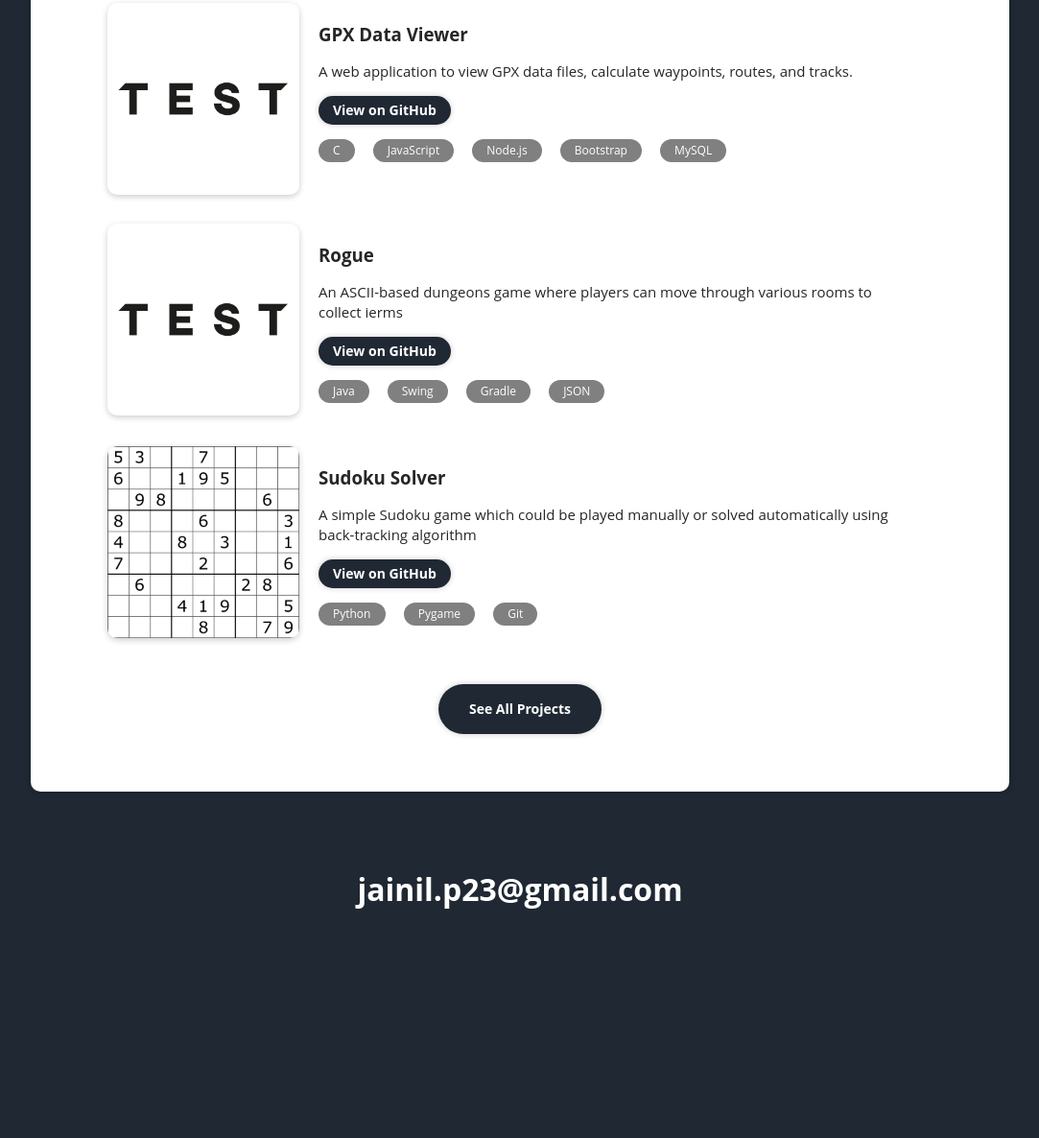
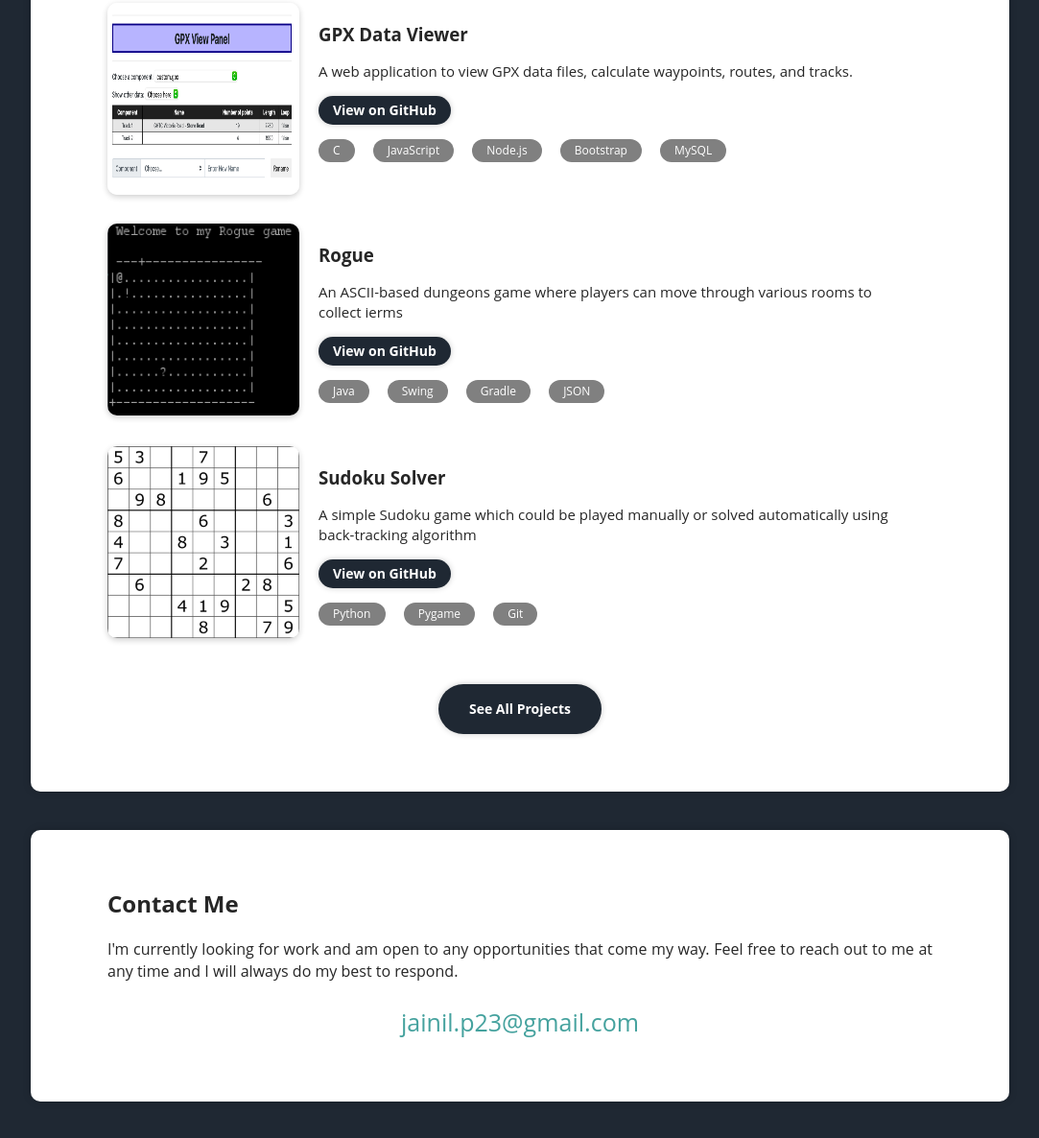
Before and after one commit to jainilp25/jainilp25.github.io, a plain HTML site: page index.html in a window 1280 px wide. Shown: the part 1779-2965 px from the top of the page at 96% size, without its empty margins (98-1181 px from the left). Before the commit the page ends 2869 px from the top, so only its background shows below. Drawn offline with nearby package versions, Linux system fonts and the light colour scheme; a web font is replaced by a local one.

Commit message:
Added project details and contact me section

```diff
--- a/assets/css/style.css
+++ b/assets/css/style.css
@@ -199,6 +199,10 @@ a:hover {
 }
 
 .main-section .projects {
+  margin-bottom: 40px;
+}
+
+.main-section .last {
   margin-bottom: 0px;
 }
 
@@ -262,6 +266,7 @@ a:hover {
 
 .projects img {
   height: 200px;
+  width: 200px;
   float: left;
   border-radius: 10px;
   box-shadow: 0 2px 6px 0px rgba(0, 0, 0, 0.2);
@@ -344,3 +349,8 @@ ul.tag-list li:not(:last-of-type) {
 .email-header:hover {
   transform: translate(0, -5px);
 }
+
+.email-link {
+  font-size: 25px;
+  text-align: center;
+}
--- a/index.html
+++ b/index.html
@@ -27,6 +27,7 @@
       </div>
     </div>
   </header>
+
   <section class="main-section">
     <div class="wrap-text about section">
       <h2 class="section-title">About Me</h2>
@@ -39,6 +40,7 @@
         <a class="link" href="mailto:jainil.p23@gmail.com">jainil.p23@gmail.com</a>.
       </p>
     </div>
+
     <div class="wrap-text skills section">
       <h2 class="section-title">My Skill Set</h2>
       <div class="container">
@@ -62,12 +64,13 @@
         fermentum dui faucibus.
       </p>
     </div>
+
     <div class="wrap-text projects section">
       <h2 class="section-title">Projects</h2>
       <ul class="project-list" style="list-style-type: none; padding: 0;">
         <li class="project">
           <div class="list-item">
-            <img src="assets/images/test.png" alt="Test">
+            <img src="assets/images/gpx.png" alt="Test">
             <div class="list-desc">
               <h3>GPX Data Viewer</h3>
               <p>A web application to view GPX data files, calculate waypoints, routes, and tracks.
@@ -87,7 +90,7 @@
         </li>
         <li class="project">
           <div class="list-item">
-            <img src="assets/images/test.png" alt="Test">
+            <img src="assets/images/rogue.png" alt="Rogue">
             <div class="list-desc">
               <h3>Rogue</h3>
               <p>An ASCII-based dungeons game where players can move through various rooms to collect ierms</p>
@@ -105,7 +108,7 @@
         </li>
         <li class="project">
           <div class="list-item">
-            <img src="assets/images/sudoku.png" alt="Test">
+            <img src="assets/images/sudoku.png" alt="Sudoku">
             <div class="list-desc">
               <h3>Sudoku Solver</h3>
               <p>A simple Sudoku game which could be played manually or solved automatically using
@@ -128,17 +131,18 @@
         <a href="https://github.com/jainilp25" target="_blank" class="button" type="button">See All Projects</a>
       </div>
     </div>
+
+    <div class="wrap-text about section last">
+      <h2 class="section-title">Contact Me</h2>
+      <p>
+        I'm currently looking for work and am open to any opportunities that come my way.
+        Feel free to reach out to me at any time and I will always do my best to respond.
+      </p>
+      <p class="email-link">
+        <a class="link" href="mailto:jainil.p23@gmail.com">jainil.p23@gmail.com</a>
+      </p>
+    </div>
   </section>
-  <!-- <svg class="bg-svg svg" preserveAspectRatio="none" viewBox="0 0 100 100" height="1000" width="100%">
-    <path d="M 0,0 L 0,80 L 100,55 L 100,0 Z" fill="#fff" stroke="none"></path>
-  </svg> -->
-  <section class="contact">
-  </section>
-
-  <footer>
-    <a href="mailto:jainil.p23@gmail.com" class="email-header">jainil.p23@gmail.com</h1>
-  </footer>
-
 
 </body>
 
```
Also changed, not shown: assets/images/gpx.png (added), assets/images/rogue.png (added), 2 other files.
